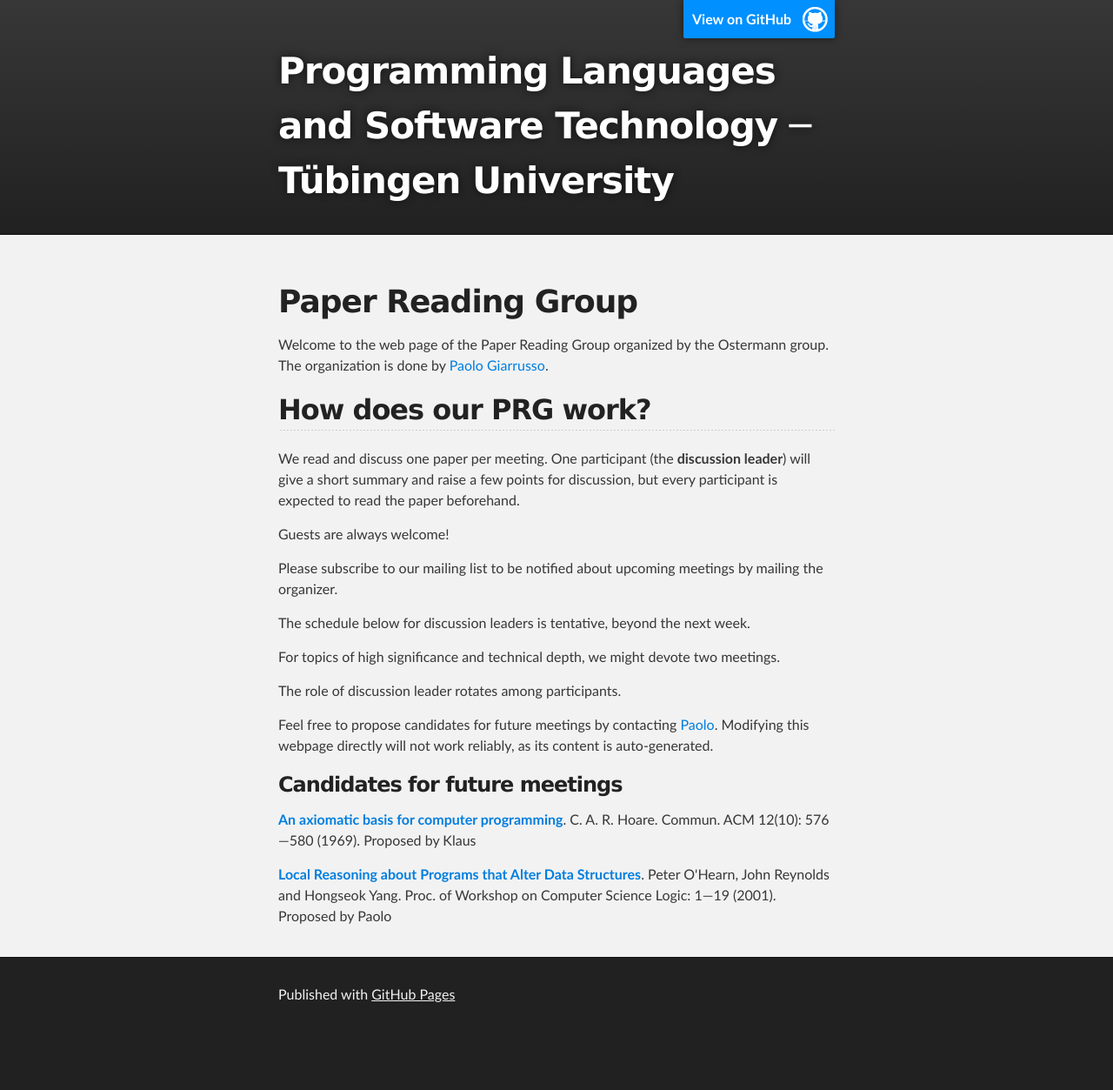
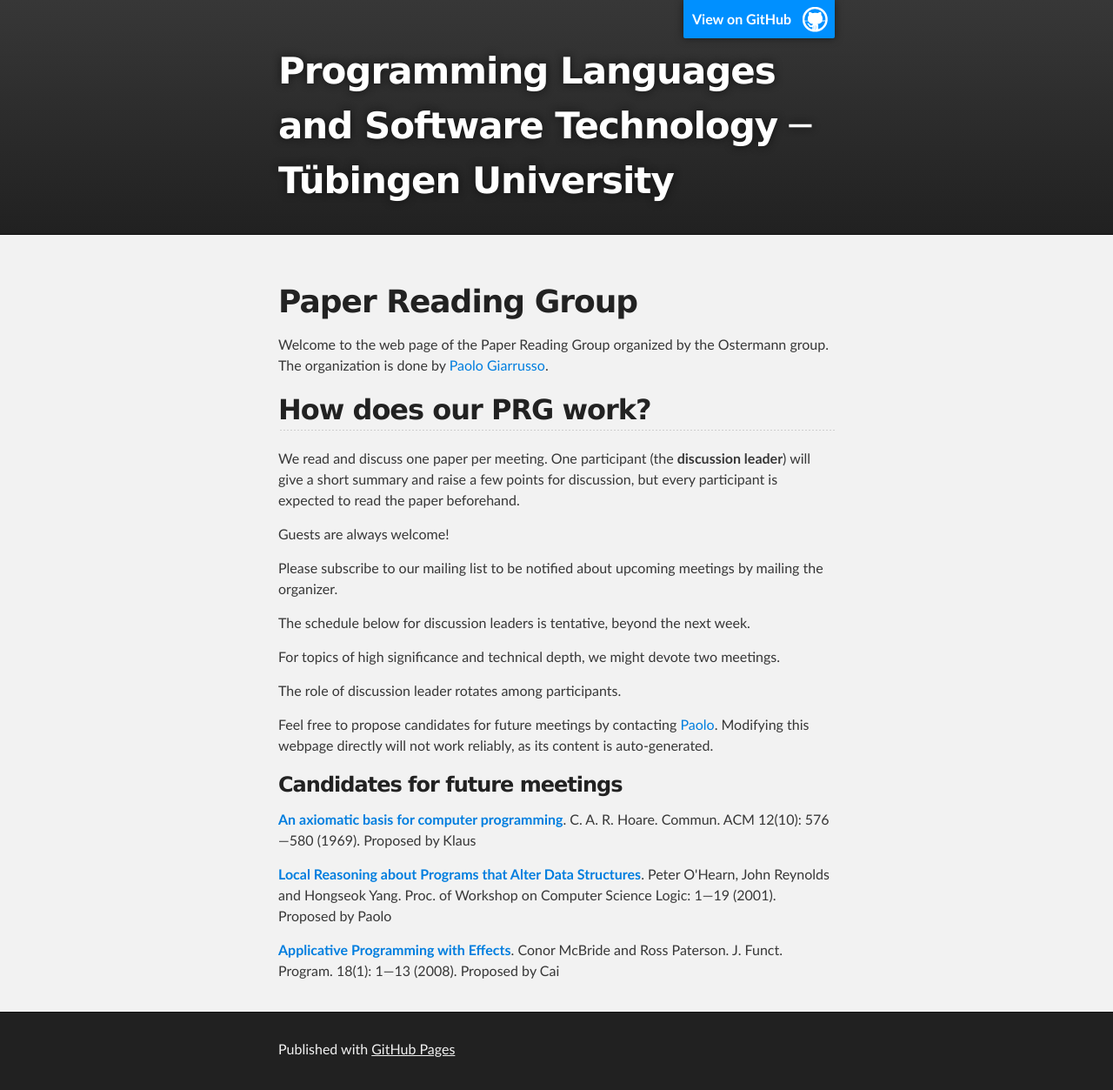
Before and after one commit to ps-mr/ps-mr.github.io, a Jekyll site: the page built from prg.html, in a window 1280 px wide. Shown: the whole page at 87% size. Built offline with Jekyll 4.4.1, drawn with Linux system fonts in a browser that asks for light colours; before the commit the page ends 1190 px from its top, so only the background shows below that.

Commit message:
Regenerate PRG page

```diff
--- a/prg.html
+++ b/prg.html
@@ -34,3 +34,4 @@ the paper beforehand.</p>
 <h3>Candidates for future meetings</h3>
 <p ><a href="http://sunnyday.mit.edu/16.355/Hoare-CACM-69.pdf"><strong>An axiomatic basis for computer programming</strong></a>. C. A. R. Hoare. Commun. ACM 12(10): 576&mdash;580 (1969). Proposed by Klaus</p>
 <p ><a href="http://sole.dimi.uniud.it/~marina.lenisa/csl01.pdf"><strong>Local Reasoning about Programs that Alter Data Structures</strong></a>. Peter O'Hearn, John Reynolds and Hongseok Yang. Proc. of Workshop on Computer Science Logic: 1&mdash;19 (2001). Proposed by Paolo</p>
+<p ><a href="http://www.strictlypositive.org/IdiomLite.pdf"><strong>Applicative Programming with Effects</strong></a>. Conor McBride and Ross Paterson. J. Funct. Program. 18(1): 1&mdash;13 (2008). Proposed by Cai</p>
```
